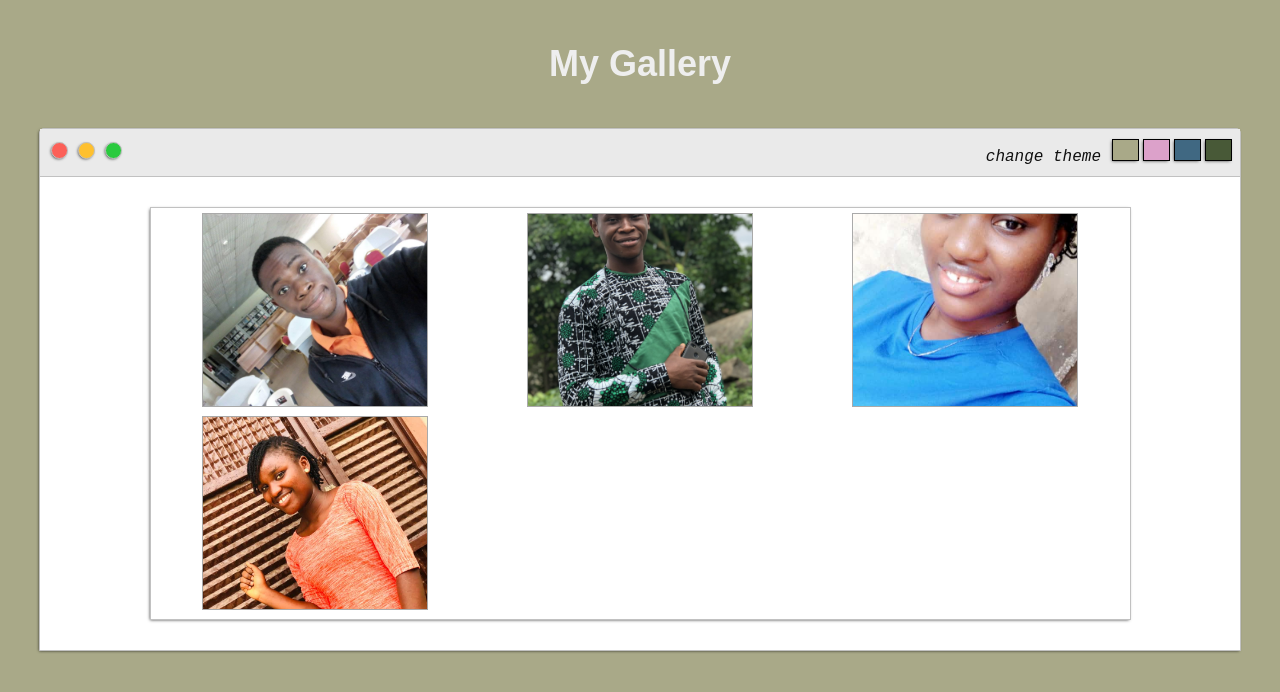
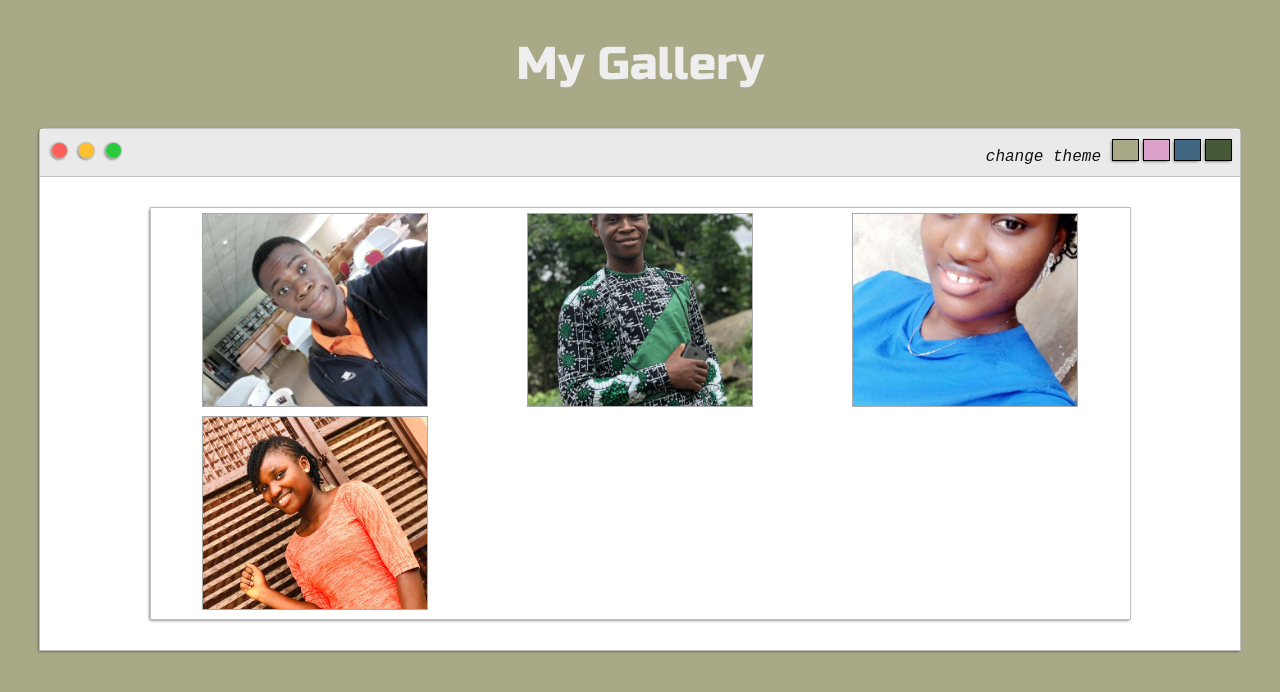
Before and after one commit to DayoPraiseGod/my-gallery, a plain HTML site: page index.html in a window 1280 px wide. Drawn offline with Linux system fonts and the light colour scheme.

Commit message:
add<link rel=preconnect href=https://fonts.googleapis.com>

```diff
--- a/index.html
+++ b/index.html
@@ -3,9 +3,13 @@
 <head>
 	<meta charset="utf-8">
 	<meta name="viewport" content="width=device-width, initial-scale=1">
+	<link rel="preconnect" href="https://fonts.googleapis.com">
+	<link rel="preconnect" href="https://fonts.gstatic.com" crossorigin>
+	<link href="https://fonts.googleapis.com/css2?family=Russo+One&display=swap" rel="stylesheet">
 	<link rel="stylesheet" type="text/css" href="style.css">
 	<link id="theme-selector" rel="stylesheet" type="text/css" href="">
-	<title>GALLERY</title>
+	<link rel="icon" href="favicon.png">
+	<title>P-Gallery</title>
 </head>
 <body>
 
--- a/style.css
+++ b/style.css
@@ -21,8 +21,9 @@ html, body {
 
 h1 {
 	color: var(--primaryText);
-	font-size: 36px;
+	font-size: 46px;
 	font-family: 'Russo One', sans-serif;
+	font-weight: normal;
 }
 
 span {
```
Also changed, not shown: favicon.png (added).
